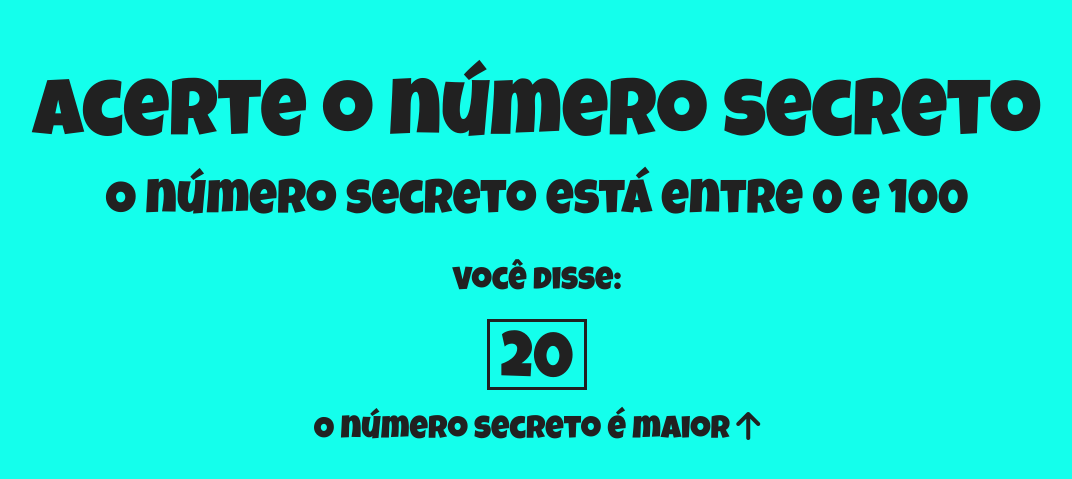
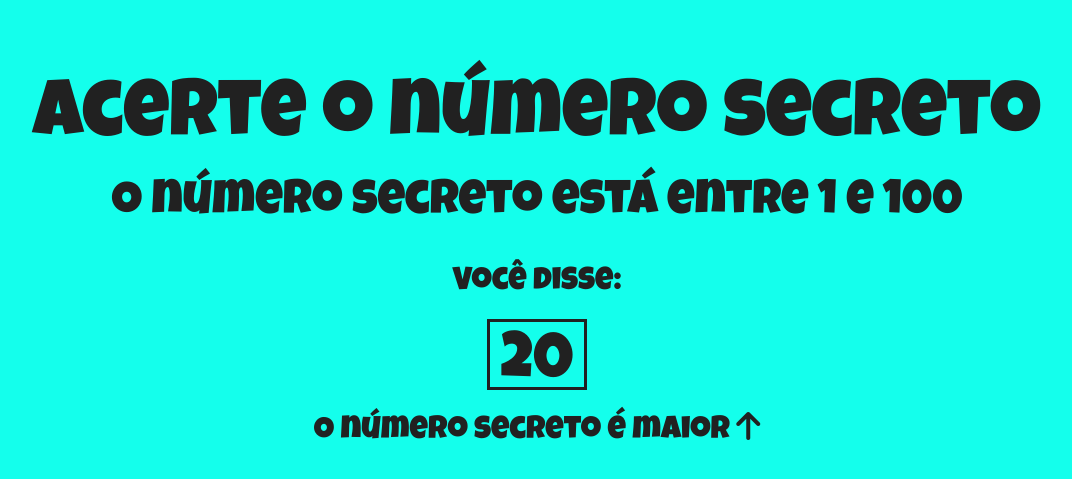
Before and after one commit to brunolinsm/Treinamento_JS_ALURA_Numero_Secreto, a plain HTML site: page index.html in a window 1280 px wide. Shown: the part 137-616 px from the top of the page, without its empty margins (103-1175 px from the left). Drawn offline with nearby package versions, Linux system fonts and the light colour scheme.

Commit message:
Final da lição

```diff
--- a/index.html
+++ b/index.html
@@ -19,5 +19,7 @@
         <span class="box">20</span>
         <div>O número secreto é maior <i class="fa-solid fa-arrow-up"></i></div>
     </div>
+
+    <script src="./sortearNumero.js"></script>
 </body>
 </html>
--- /dev/null
+++ b/sortearNumero.js
@@ -0,0 +1,14 @@
+const menorValor = 1
+const maiorValor = 100
+const numeroSecreto = gerarNumeroAleatorio()
+const elementoMenorValor = document.getElementById('menor-valor')
+const elementoMaiorValor = document.getElementById('maior-valor')
+
+elementoMenorValor.innerHTML = menorValor
+elementoMaiorValor.innerHTML = maiorValor
+
+
+function gerarNumeroAleatorio (){
+    return parseInt(Math.random() * maiorValor + 1)
+}
+console.log('Número secreto:', numeroSecreto)
```
